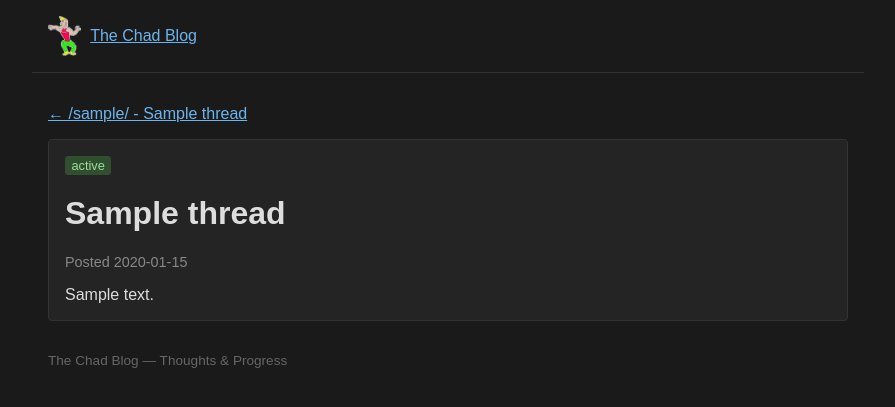
After one commit to Awuah-B/wuwei-board, a Flask app: template templates/thread.html in a window 1280 px wide. The commit adds this page. Shown: the top 407 px of the page, without its empty margins (192-1087 px from the left). Run offline with Flask 3, Linux system fonts and the light colour scheme; the template is opened without the code that fills it: most values are stand-ins (such as "Sample title", 1, 10 or a date in 2020).

Commit message:
Add threads page

```diff
--- a/app.py
+++ b/app.py
@@ -3,7 +3,7 @@ import sqlite3
 
 import click
 
-from flask import Flask, g, render_template
+from flask import Flask, abort, g, render_template
 
 app = Flask(__name__)
 DATABASE = os.path.join(app.root_path, "board.db")
@@ -13,6 +13,7 @@ def get_db():
     if "db" not in g:
         g.db = sqlite3.connect(DATABASE)
         g.db.row_factory = sqlite3.Row
+        g.db.execute("PRAGMA foreign_keys = ON")
     return g.db
 
 @app.teardown_appcontext
@@ -37,3 +38,32 @@ def home():
         "SELECT * FROM boards ORDER BY sort_order, name"
             ).fetchall()
     return render_template("home.html", boards=boards)
+
+@app.route("/b/<slug>")
+def board(slug):
+    db = get_db()
+    board = db.execute(
+                "SELECT * FROM boards WHERE slug = ?", (slug,)
+            ).fetchone()
+    if board is None:
+        abort(404)
+
+    threads = db.execute(
+            "SELECT * FROM threads WHERE board_id = ? "
+            "ORDER BY pinned DESC, last_activity_at DESC",
+            (board["id"],),
+            ).fetchall()
+
+    return render_template("board.html", board=board, threads=threads)
+
+@app.route("/thread/<int:thread_id>")
+def thread(thread_id):
+    thread = get_db().execute(
+        "SELECT threads.*, boards.slug AS board_slug, boards.name AS board_name "
+        "FROM threads JOIN boards ON boards.id = threads.board_id "
+        "WHERE threads.id = ?",
+        (thread_id,),
+            ).fetchone()
+    if thread is None:
+        abort(404)
+    return render_template("thread.html", thread=thread)
--- a/schema.sql
+++ b/schema.sql
@@ -6,3 +6,15 @@ CREATE TABLE IF NOT EXISTS boards (
   comments_enabled INTEGER NOT NULL DEFAULT 1,
   sort_order INTEGER NOT NULL DEFAULT 0
 );
+
+CREATE TABLE IF NOT EXISTS threads (
+  id INTEGER PRIMARY KEY AUTOINCREMENT,
+  board_id INTEGER NOT NULL REFERENCES boards(id) ON DELETE CASCADE,
+  title TEXT NOT NULL,
+  body TEXT NOT NULL,
+  status TEXT NOT NULL DEFAULT 'In progress',
+  pinned INTEGER NOT NULL DEFAULT 0,
+  locked INTEGER NOT NULL DEFAULT 0,
+  created_at TEXT NOT NULL DEFAULT CURRENT_TIMESTAMP,
+  last_activity_at TEXT NOT NULL DEFAULT CURRENT_TIMESTAMP
+);
--- a/static/style.css
+++ b/static/style.css
@@ -29,3 +29,39 @@ a { color: #6cb4ee; }
 }
 .board p { margin: 0.25rem 0 0; color: #999; }
 footer { color: #666; font-size: 0.85rem; }
+.muted { color: #888; font-size: 0.9rem; }
+.thread {
+  background: #242424;
+  border: 1px solid #333;
+  border-radius: 4px;
+  padding: 0.75rem 1rem;
+  margin-bottom: 0.75rem;
+}
+.thread-title { font-weight: bold; font-size: 1.05rem; }
+.status {
+  background: #2f4f2f;
+  color: #9fdc9f;
+  border-radius: 3px;
+  padding: 0.1rem 0.4rem;
+  font-size: 0.8rem;
+  margin-right: 0.4rem;
+}
+.pin {
+  background: #5a4a1a;
+  color: #e8b04b;
+  border-radius: 3px;
+  padding: 0.1rem 0.4rem;
+  font-size: 0.8rem;
+  margin-right: 0.4rem;
+}
+.op {
+  background: #242424;
+  border: 1px solid #333;
+  border-radius: 4px;
+  padding: 1rem;
+}
+.post-body {
+  white-space: pre-wrap;
+  margin-top: 1rem;
+  overflow-wrap: anywhere;
+}
--- a/templates/base.html
+++ b/templates/base.html
@@ -17,6 +17,6 @@
   <main>
     {% block content %}{% endblock %}
   </main>
-  <footer>The Chad Blog &mdash; goals &amp; progress</footer>
+  <footer>The Chad Blog &mdash; Thoughts  &amp; Progress</footer>
 </body>
 </html>
--- /dev/null
+++ b/templates/thread.html
@@ -0,0 +1,14 @@
+{% extends "base.html" %}
+
+{% block title %}{{ thread.title }}{% endblock %}
+
+{% block content %}
+<p><a href="/b/{{ thread.board_slug }}">&larr; /{{ thread.board_slug }}/ - {{ thread.board_name }}</a></p>
+
+<div class="op">
+  <span class="status">{{ thread.status }}</span>
+  <h1>{{ thread.title }}</h1>
+  <div class="muted">Posted {{ thread.created_at[:10] }}</div>
+  <div class="post-body">{{ thread.body }}</div>
+</div>
+{% endblock %}
```
Also changed, not shown: templates/board.html (added, +20 -0 lines), 1 other file.
